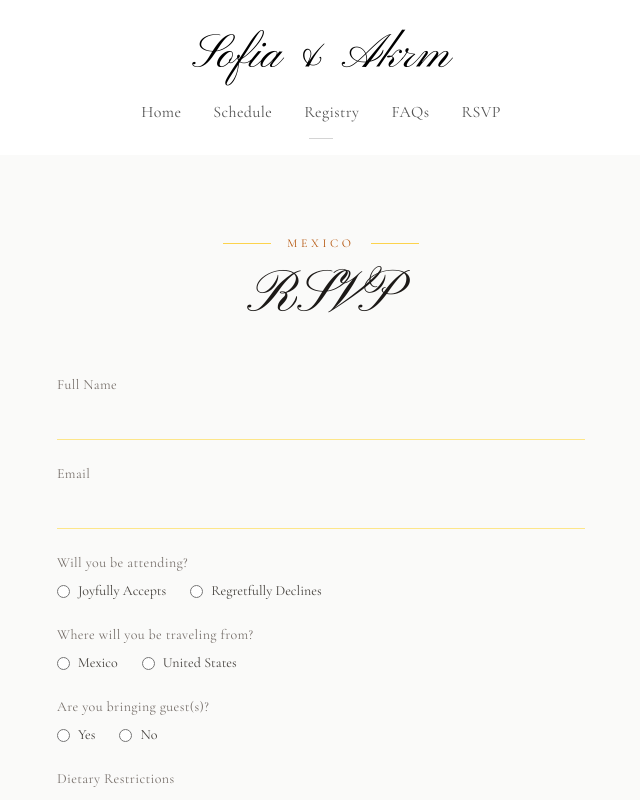
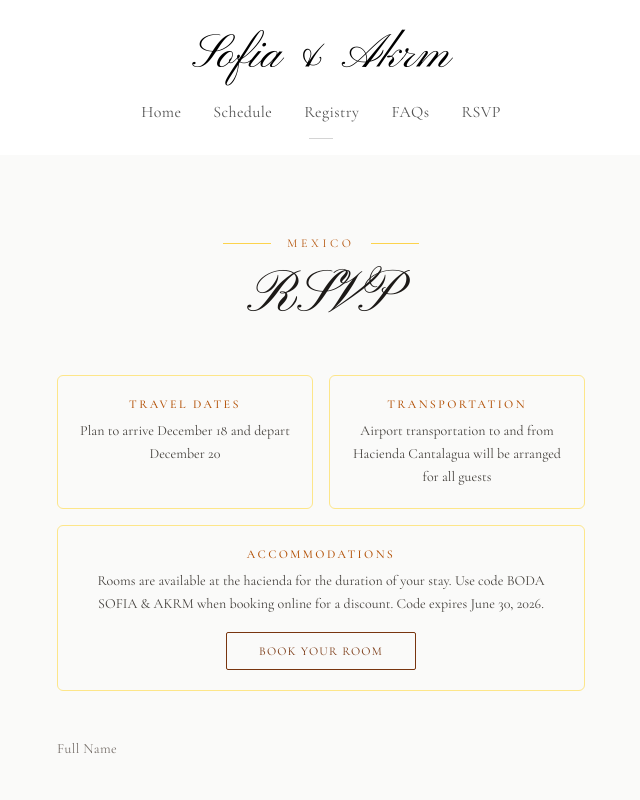
Before and after one commit to cachebag/wedding-rsvp, a React (Vite) app: page /rsvp-mexico in a window 1280 px wide. Shown: the top 800 px of the page, without its empty margins (319-959 px from the left). Built offline with nearby package versions, Linux system fonts and the light colour scheme.

Commit message:
feat: add travel info cards to Mexico RSVP page

```diff
--- a/src/pages/RsvpMexico.tsx
+++ b/src/pages/RsvpMexico.tsx
@@ -99,6 +99,43 @@ export default function RsvpMexico() {
           <h1 className="font-script text-5xl md:text-6xl text-stone-900">
             {ts(locale, "rsvp")}
           </h1>
+        </div>
+
+        <div className="mb-12 space-y-4">
+          <div className="grid gap-4 sm:grid-cols-2">
+            <div className="border border-amber-200 rounded-md p-5 text-center">
+              <h3 className="text-xs tracking-[0.2em] uppercase text-amber-700 font-medium">
+                {ts(locale, "travelTitle")}
+              </h3>
+              <p className="mt-2 text-sm text-stone-700 leading-relaxed">
+                {ts(locale, "travelBody")}
+              </p>
+            </div>
+            <div className="border border-amber-200 rounded-md p-5 text-center">
+              <h3 className="text-xs tracking-[0.2em] uppercase text-amber-700 font-medium">
+                {ts(locale, "transportTitle")}
+              </h3>
+              <p className="mt-2 text-sm text-stone-700 leading-relaxed">
+                {ts(locale, "transportBody")}
+              </p>
+            </div>
+          </div>
+          <div className="border border-amber-200 rounded-md p-5 text-center">
+            <h3 className="text-xs tracking-[0.2em] uppercase text-amber-700 font-medium">
+              {ts(locale, "accommodationsTitle")}
+            </h3>
+            <p className="mt-2 text-sm text-stone-700 leading-relaxed">
+              {ts(locale, "accommodationsBody")}
+            </p>
+            <a
+              href="https://www.haciendacantalagua.com/rooms"
+              target="_blank"
+              rel="noopener noreferrer"
+              className="inline-block mt-4 border border-amber-900 text-amber-900 text-xs tracking-widest uppercase px-8 py-2.5 rounded-sm hover:bg-amber-900 hover:text-white transition-colors"
+            >
+              {ts(locale, "bookRoom")}
+            </a>
+          </div>
         </div>
 
         <form onSubmit={handleSubmit} className="space-y-6">
```
